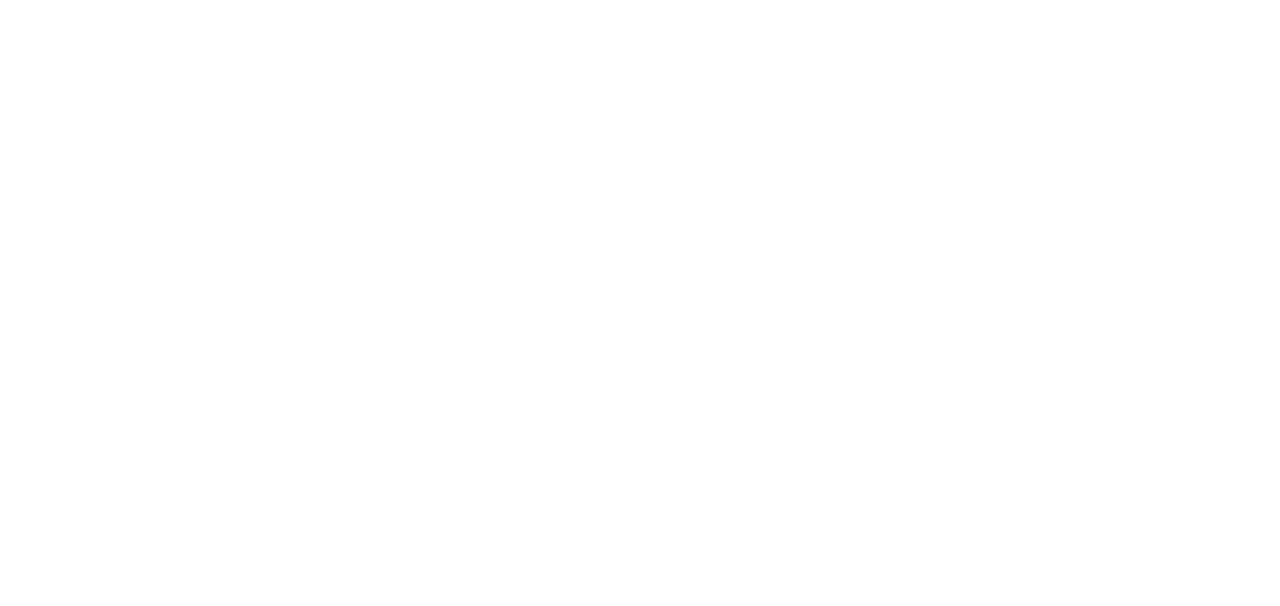
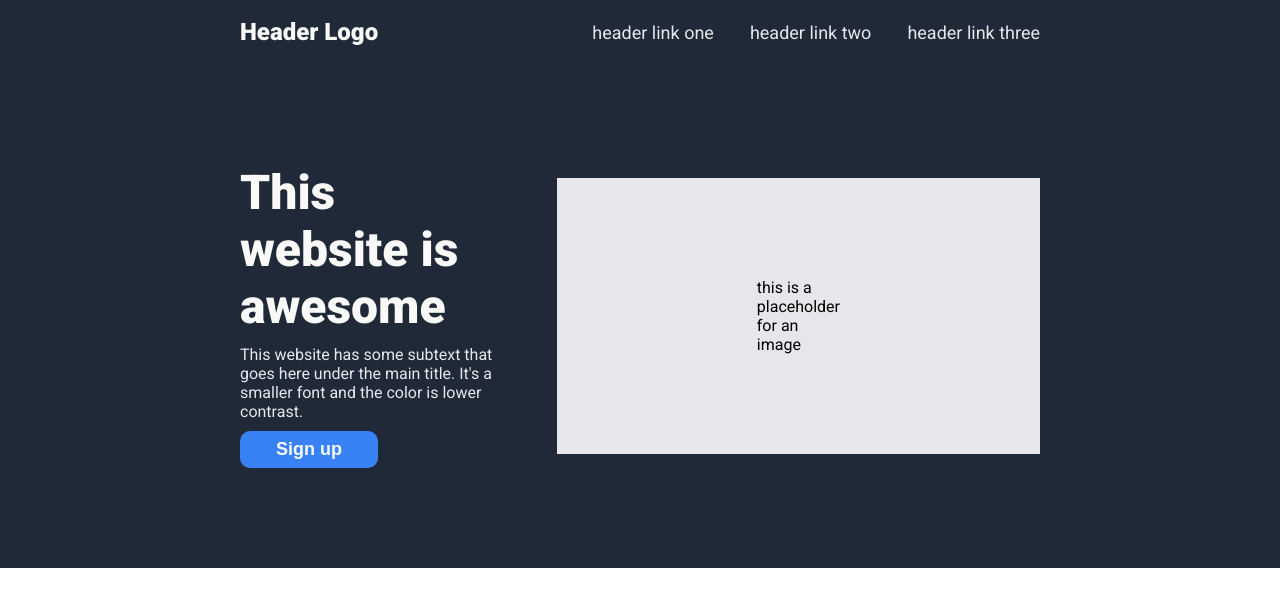
Before and after one commit to justinmhudson/odin-landing-page, a plain HTML site: page index.html in a window 1280 px wide. Drawn offline with Linux system fonts and the light colour scheme.

Commit message:
Complete header, make progess on hero
* I imported Roboto from Google Fonts and applied it to the page.
* I completed the header
* Progres on the hero (some sizing stuff to work on)

```diff
--- a/index.html
+++ b/index.html
@@ -4,9 +4,35 @@
     <meta charset="UTF-8">
     <meta name="viewport" content="width=device-width, initial-scale=1.0">
     <link rel="stylesheet" href="style.css">
+    <link rel="preconnect" href="https://fonts.googleapis.com">
+    <link rel="preconnect" href="https://fonts.gstatic.com" crossorigin>
+    <link href="https://fonts.googleapis.com/css2?family=Roboto:ital,wght@0,400;0,900;1,300&display=swap" rel="stylesheet">
     <title>Document</title>
 </head>
 <body>
 
+    <div class="header">
+
+        <div class="logo">Header Logo</div>
+
+        <ul class="header-links">
+            <li><a href="#">header link one</a></li>
+            <li><a href="#">header link two</a></li>
+            <li><a href="#">header link three</a></li>
+        </ul>
+
+    </div>
+
+    <div class="hero">
+
+        <div class="intro">
+            <h1>This website is awesome</h1>
+            <p>This website has some subtext that goes here under the main title. It's a smaller font and the color is lower contrast.</p>
+            <button class="signup">Sign up</button>
+        </div>
+
+        <div class="placeholder-image">this is a placeholder for an image</div>
+
+    </div>
 </body>
 </html>
--- a/style.css
+++ b/style.css
@@ -1,3 +1,94 @@
+/*page wide */
 * {
     box-sizing: border-box;
 }
+
+body {
+    display: flex;
+    flex-direction: column;
+    margin: 0;
+    font-family: 'Roboto', sans-serif;
+}
+
+a {
+    text-decoration: none;
+}
+
+a:hover {
+    text-decoration: underline;
+}
+
+ul {
+    margin: 0;
+    padding: 0;
+    list-style: none;
+}
+
+h1{
+    margin: 0;
+    padding: 0;
+}
+
+p {
+    margin: 0;
+    padding: 0;
+}
+
+/* hero */
+.header,
+.hero {
+    background-color: #1F2937;
+    display: flex;
+    padding: 18px 240px 100px 240px;
+    align-items: center;
+    justify-content: space-between;
+    gap: 50px;
+}
+
+.logo {
+    font-size: 24px;
+    color: #f9faf8;
+    font-weight: bold;
+}
+
+.header-links {
+    font-size: 18px;
+    display: flex;
+    gap: 36px;
+}
+
+.header-links a,
+.hero p {
+    color: #E5E7EB;
+}
+
+/* hero */
+.intro {
+    display: flex;
+    flex-direction: column;
+    gap: 10px;
+}
+
+.hero h1 {
+    font-weight: bold;
+    font-size: 48px;
+    color: #f9faf8;
+}
+
+.signup {
+    background-color: #3882F6;
+    border: #3882F6;
+    padding: 8px 36px;
+    font-size: 18px;
+    font-weight: bold;
+    color: #f9faf8;
+    border-radius: 10px;
+    align-self: flex-start;
+}
+
+
+
+.placeholder-image{
+    background-color: #e5e7eb;
+    padding: 100px 200px;
+}
```
